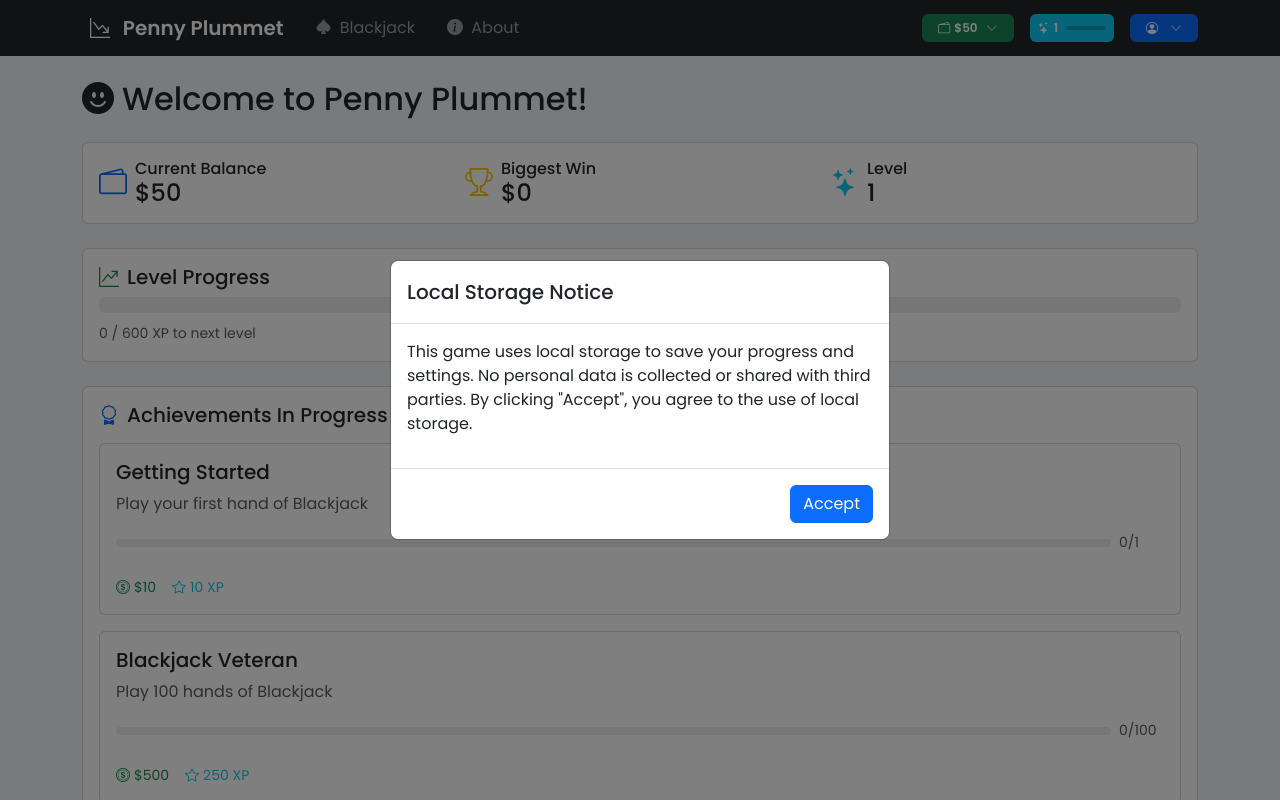
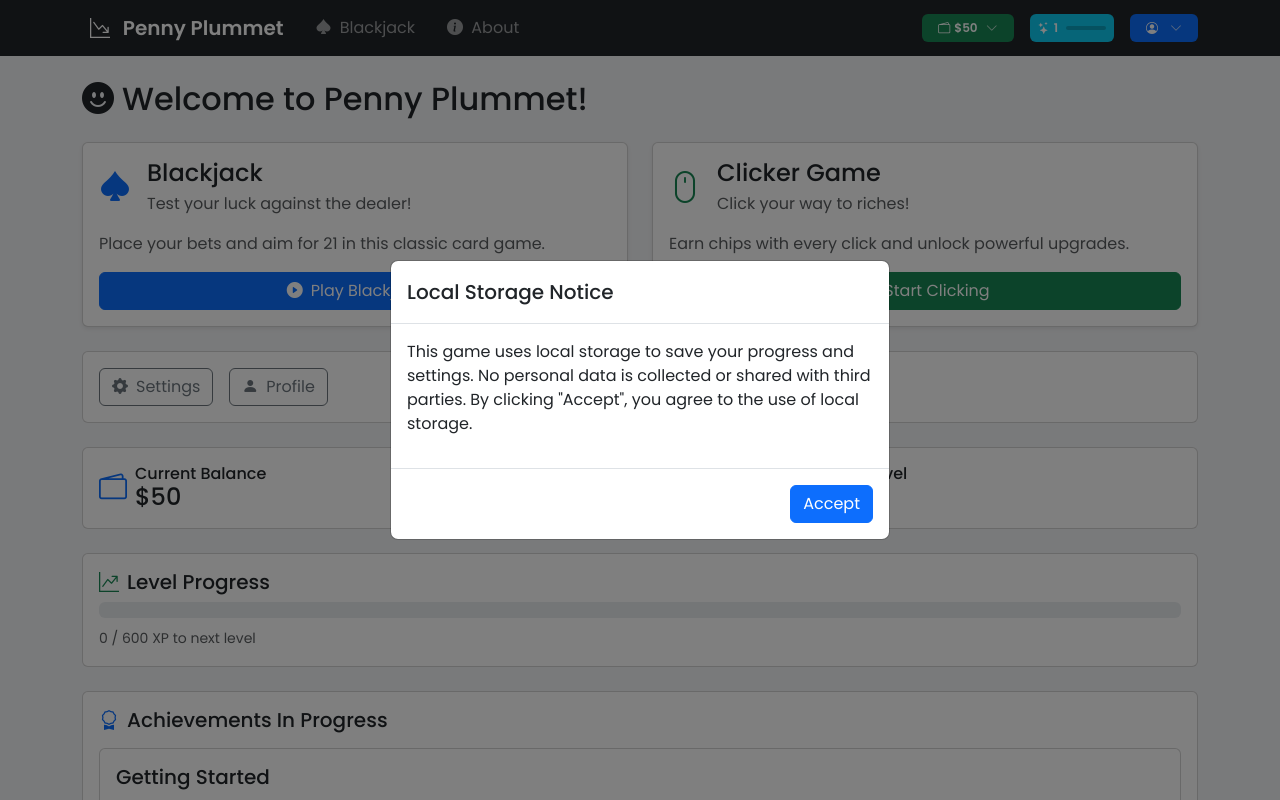
Before and after one commit to benceb2/penny-plummet, a Vue app: page / in a window 1280 px wide. Shown: the top 800 px of the page. Built offline with nearby package versions, Linux system fonts and the light colour scheme.

Commit message:
enhance HomeView with quick links to start playing

```diff
--- a/src/views/HomeView.vue
+++ b/src/views/HomeView.vue
@@ -23,6 +23,59 @@ const nearestAchievements = computed(() => {
     :title="userStore.username ? `Welcome back, ${userStore.username}!` : 'Welcome to Penny Plummet!'"
     icon="emoji-smile-fill"
     :showBalance="false">
+
+    <!-- Game Selection Cards -->
+    <div class="row g-4 mb-4">
+      <div class="col-md-6">
+        <div class="card h-100 shadow-sm">
+          <div class="card-body d-flex flex-column">
+            <div class="d-flex align-items-center mb-3">
+              <i class="bi bi-suit-spade-fill fs-2 text-primary me-3"></i>
+              <div>
+                <h4 class="mb-1">Blackjack</h4>
+                <p class="text-muted mb-0">Test your luck against the dealer!</p>
+              </div>
+            </div>
+            <p class="text-muted">Place your bets and aim for 21 in this classic card game.</p>
+            <RouterLink to="/blackjack" class="btn btn-primary mt-auto">
+              <i class="bi bi-play-circle-fill me-2"></i>Play Blackjack
+            </RouterLink>
+          </div>
+        </div>
+      </div>
+
+      <div class="col-md-6">
+        <div class="card h-100 shadow-sm">
+          <div class="card-body d-flex flex-column">
+            <div class="d-flex align-items-center mb-3">
+              <i class="bi bi-mouse fs-2 text-success me-3"></i>
+              <div>
+                <h4 class="mb-1">Clicker Game</h4>
+                <p class="text-muted mb-0">Click your way to riches!</p>
+              </div>
+            </div>
+            <p class="text-muted">Earn chips with every click and unlock powerful upgrades.</p>
+            <RouterLink to="/earn" class="btn btn-success mt-auto">
+              <i class="bi bi-play-circle-fill me-2"></i>Start Clicking
+            </RouterLink>
+          </div>
+        </div>
+      </div>
+    </div>
+
+    <!-- Quick Actions -->
+    <div class="card mb-4">
+      <div class="card-body">
+        <div class="d-flex gap-3">
+          <RouterLink to="/settings" class="btn btn-outline-secondary">
+            <i class="bi bi-gear-fill me-2"></i>Settings
+          </RouterLink>
+          <RouterLink to="/profile" class="btn btn-outline-secondary">
+            <i class="bi bi-person-fill me-2"></i>Profile
+          </RouterLink>
+        </div>
+      </div>
+    </div>
 
     <!-- Quick Stats Overview -->
     <div class="card mb-4">
--- a/src/views/ProfileView.vue
+++ b/src/views/ProfileView.vue
@@ -66,7 +66,10 @@ onMounted(() => {
     <!-- Level Progress Section -->
     <div class="card mb-4">
       <div class="card-body">
-        <h3 class="card-title">Level {{ currentLevel.level }}</h3>
+        <h3 class="card-title">
+          <i class="bi bi-stars text-info me-2"></i>
+          Level {{ currentLevel.level }}
+        </h3>
         <div class="progress mb-3">
           <div
             class="progress-bar"
@@ -94,7 +97,10 @@ onMounted(() => {
     <!-- Stats Section -->
     <div class="card mb-4">
       <div class="card-body">
-        <h3 class="card-title">Statistics</h3>
+        <h3 class="card-title">
+          <i class="bi bi-graph-up-arrow text-primary me-2"></i>
+          Statistics
+        </h3>
         <div class="row">
           <div class="col-md-3">
             <div class="text-center p-4 rounded-3 hover-lift">
```
